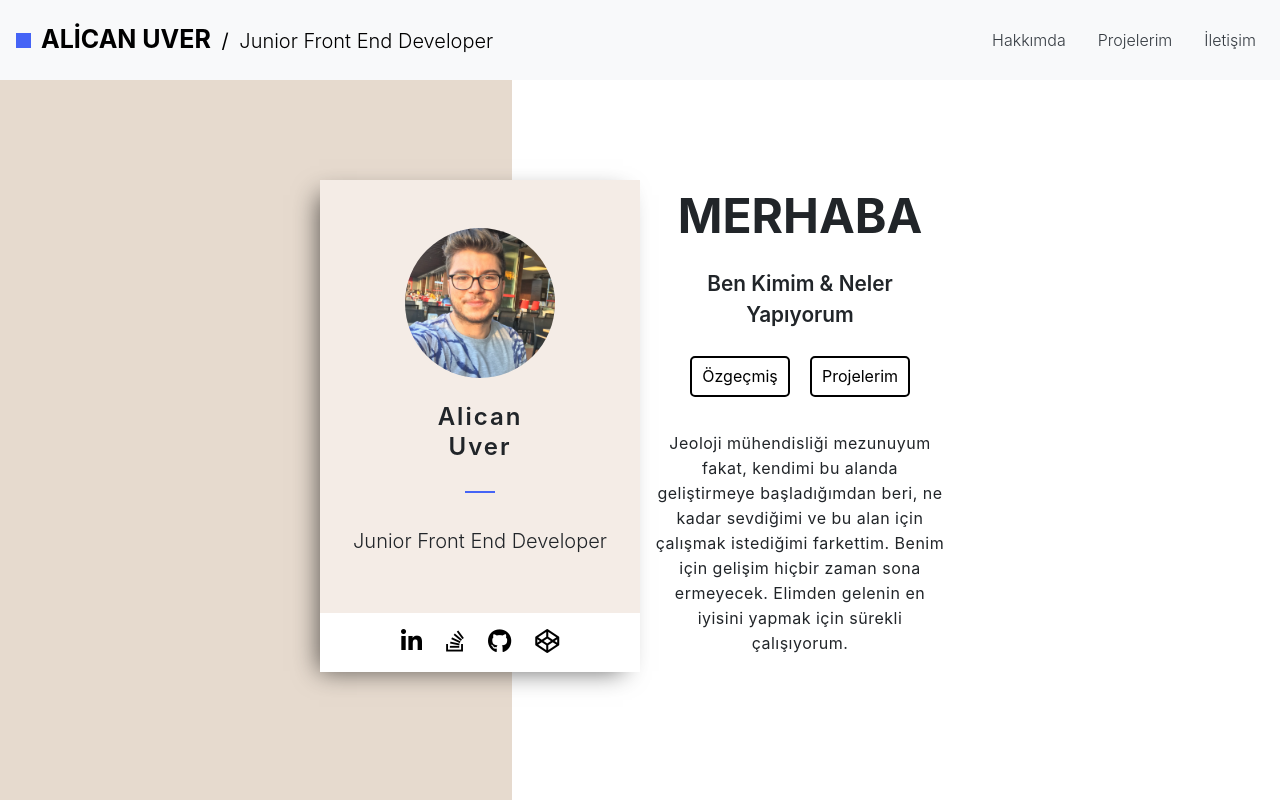
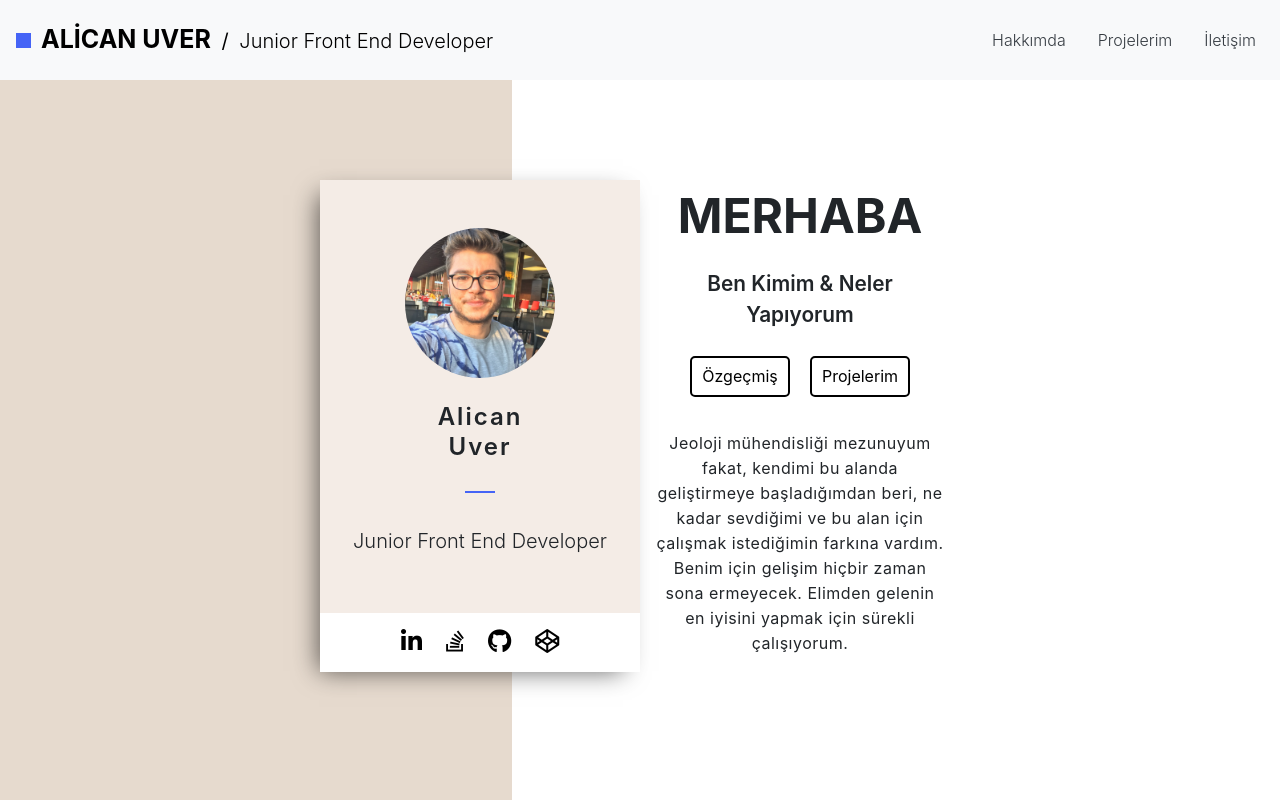
Before and after one commit to alican-uver/personal-website, a React (Create React App) app: page / in a window 1280 px wide. Shown: the top 800 px of the page. Built offline with nearby package versions, Linux system fonts and the light colour scheme.

Commit message:
letter changes

```diff
--- a/src/components/Home/ProfileCard.js
+++ b/src/components/Home/ProfileCard.js
@@ -27,7 +27,7 @@ const ProfileCard = () => {
         <Link to="/projects"><Button name="Projelerim" /></Link>
         <p className="card-container-right-info pt-4">
           Jeoloji mühendisliği mezunuyum fakat, kendimi bu alanda geliştirmeye başladığımdan
-          beri, ne kadar sevdiğimi ve bu alan için çalışmak istediğimi farkettim. Benim için
+          beri, ne kadar sevdiğimi ve bu alan için çalışmak istediğimin farkına vardım. Benim için
           gelişim hiçbir zaman sona ermeyecek. Elimden gelenin en iyisini yapmak için sürekli
           çalışıyorum.
         </p>
--- a/src/components/Project Card/ProjectCard.js
+++ b/src/components/Project Card/ProjectCard.js
@@ -24,7 +24,7 @@ const ProjectCard = () => {
       })
     setTimeout(() => {
       setLoading(false)
-    }, 500);
+    }, 700);
   }, [])
 
   return (
```
